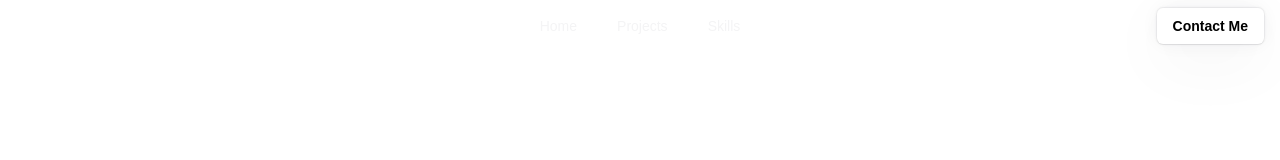
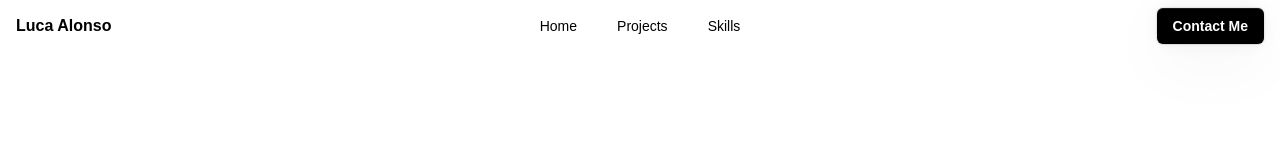
Before and after one commit to Lucaalonso1/portfolio, a Next.js app in the folder my-web/: page / in a window 1280 px wide. Shown: the top 160 px of the page. Built offline with nearby package versions, Linux system fonts and the light colour scheme.

Commit message:
ADD: Change color of header if background changes.

```diff
--- a/my-web/components/ui/resizable-navbar.tsx
+++ b/my-web/components/ui/resizable-navbar.tsx
@@ -21,6 +21,7 @@ interface NavBodyProps {
   children: React.ReactNode;
   className?: string;
   visible?: boolean;
+  isLightHeader?: boolean;
 }
 
 interface NavItemsProps {
@@ -31,6 +32,7 @@ interface NavItemsProps {
   }[];
   className?: string;
   onItemClick?: () => void;
+  isLightHeader?: boolean;
 }
 
 interface MobileNavProps {
@@ -84,7 +86,7 @@ export const Navbar = ({ children, className }: NavbarProps) => {
   );
 };
 
-export const NavBody = ({ children, className, visible }: NavBodyProps) => {
+export const NavBody = ({ children, className, visible, isLightHeader }: NavBodyProps) => {
   return (
     <motion.div
       animate={{
@@ -104,8 +106,10 @@ export const NavBody = ({ children, className, visible }: NavBodyProps) => {
         minWidth: "800px",
       }}
       className={cn(
-        "relative z-[60] mx-auto hidden w-full max-w-7xl flex-row items-center justify-between self-start rounded-full bg-transparent px-4 py-2 lg:flex dark:bg-transparent",
-        visible && "bg-black/90 dark:bg-black/90",
+        "relative z-[60] mx-auto hidden w-full max-w-7xl flex-row items-center justify-between self-start rounded-full px-4 py-2 lg:flex transition-colors duration-500",
+        isLightHeader
+          ? "bg-white text-black shadow-lg"
+          : "bg-black text-white shadow-lg",
         className,
       )}
     >
@@ -114,14 +118,15 @@ export const NavBody = ({ children, className, visible }: NavBodyProps) => {
   );
 };
 
-export const NavItems = ({ items, className, onItemClick }: NavItemsProps) => {
+export const NavItems = ({ items, className, onItemClick, isLightHeader }: NavItemsProps) => {
   const [hovered, setHovered] = useState<number | null>(null);
 
   return (
     <motion.div
       onMouseLeave={() => setHovered(null)}
       className={cn(
-        "absolute inset-0 hidden flex-1 flex-row items-center justify-center space-x-2 text-sm font-medium text-zinc-200 transition duration-200 hover:text-white lg:flex lg:space-x-2",
+        "absolute inset-0 hidden flex-1 flex-row items-center justify-center space-x-2 text-sm font-medium transition-colors duration-500 lg:flex lg:space-x-2",
+        isLightHeader ? "text-black" : "text-zinc-200 hover:text-white",
         className,
       )}
     >
@@ -137,14 +142,14 @@ export const NavItems = ({ items, className, onItemClick }: NavItemsProps) => {
               onItemClick();
             }
           }}
-          className="relative px-4 py-2 text-zinc-100 hover:text-white dark:text-white cursor-pointer"
+          className={`relative px-4 py-2 cursor-pointer transition-colors duration-500 ${isLightHeader ? 'text-black hover:bg-gray-100' : 'text-zinc-100 hover:text-white'}`}
           key={`link-${idx}`}
           href={item.link}
         >
           {hovered === idx && (
             <motion.div
               layoutId="hovered"
-              className="absolute inset-0 h-full w-full rounded-full bg-gray-300/20 dark:bg-white/10"
+              className={`absolute inset-0 h-full w-full rounded-full ${isLightHeader ? 'bg-gray-300/40' : 'bg-gray-300/20 dark:bg-white/10'}`}
             />
           )}
           <span className="relative z-20 font-medium">{item.name}</span>
--- a/my-web/pages/index.tsx
+++ b/my-web/pages/index.tsx
@@ -155,25 +155,26 @@ export default function Home() {
         style={{
           background: scrollProgress >= 1
             ? 'white'
-            : `linear-gradient(to bottom,
-                #0B0B0F ${(1 - scrollProgress) * 100}%,
-                white ${(1 - scrollProgress) * 100}%
-              )`,
+            : `linear-gradient(to bottom, #0B0B0F ${(1 - scrollProgress) * 100}%, white ${(1 - scrollProgress) * 100}%)`,
           zIndex: -1
         }}
       />
 
       <Navbar>
-        <NavBody>
-          <Link href="/" className="z-20 relative" onClick={(e) => {
+        <NavBody isLightHeader={scrollProgress > 0.5}>
+          <Link href="/" className={`z-20 relative transition-colors duration-500 ${scrollProgress > 0.5 ? 'text-black' : 'text-white'}`} onClick={(e) => {
             e.preventDefault();
             scrollToTop();
           }}>
-            <span className="font-bold text-white">Luca Alonso</span>
+            <span className={`font-bold transition-colors duration-500 ${scrollProgress > 0.5 ? 'text-black' : 'text-white'}`}>Luca Alonso</span>
           </Link>
-          <NavItems items={navItems} />
+          <NavItems items={navItems} isLightHeader={scrollProgress > 0.5} />
           <div className="z-20 relative">
-            <NavbarButton href="mailto:luca.alonso2005@gmail.com" variant="primary">
+            <NavbarButton
+              href="mailto:luca.alonso2005@gmail.com"
+              variant={scrollProgress > 0.5 ? 'dark' : 'primary'}
+              className={`transition-colors duration-500 ${scrollProgress > 0.5 ? '!bg-black !text-white' : ''}`}
+            >
               Contact Me
             </NavbarButton>
           </div>
```
